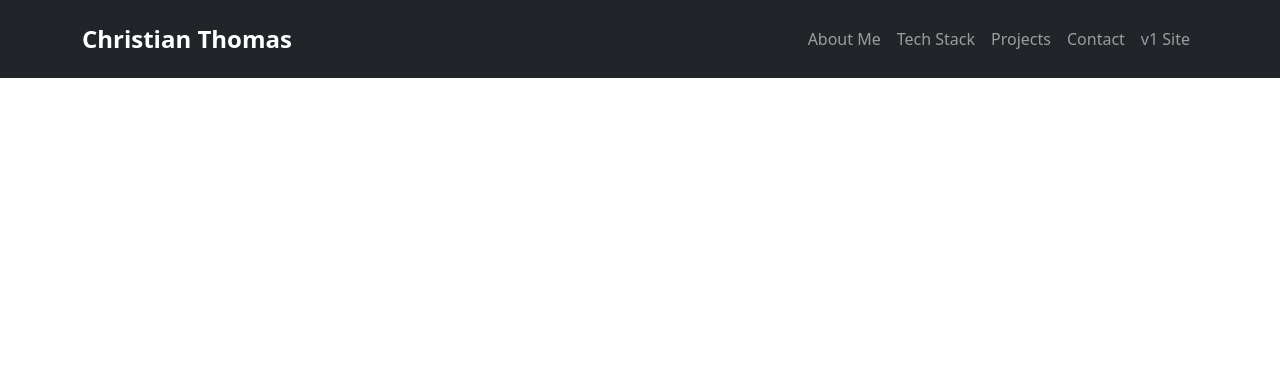
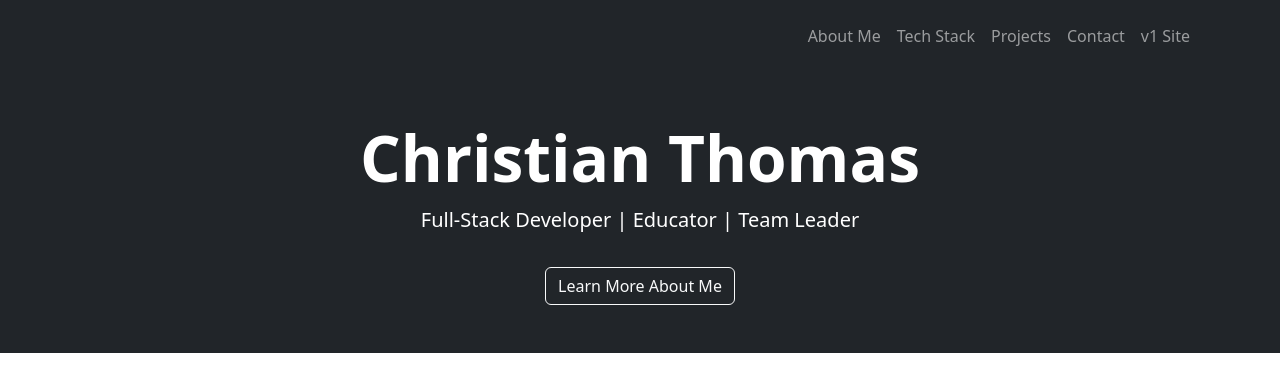
Before and after one commit to christhomas1190/christhomas1190.github.io, a React (Create React App) app in the folder react-portfolio/: page / in a window 1280 px wide. Shown: the top 392 px of the page. Built offline with nearby package versions, Linux system fonts and the light colour scheme.

Commit message:
Name with skilld created

```diff
--- a/react-portfolio/src/App.js
+++ b/react-portfolio/src/App.js
@@ -1,10 +1,12 @@
 import Header from './components/Header';
+import Hero from './components/Hero';
 import './App.css';
 
 function App() {
   return (
     <>
       <Header />
+      <Hero />
     </>
   );
 }
--- a/react-portfolio/src/components/Header.js
+++ b/react-portfolio/src/components/Header.js
@@ -6,7 +6,6 @@ export default function Header() {
     <Navbar bg="dark" variant="dark" expand="md" className="py-3">
       <Container>
         <Navbar.Brand href="#hero" className="fw-bold fs-4">
-          Christian Thomas
         </Navbar.Brand>
         <Navbar.Toggle aria-controls="portfolio-navbar" />
         <Navbar.Collapse id="portfolio-navbar">
--- a/react-portfolio/src/components/Hero.js
+++ b/react-portfolio/src/components/Hero.js
@@ -0,0 +1,15 @@
+import React from 'react';
+
+export default function Hero() {
+  return (
+    <section className="bg-dark text-white text-center py-5" id="hero">
+      <div className="container">
+        <h1 className="display-3 fw-bold">Christian Thomas</h1>
+        <p className="lead">Full-Stack Developer | Educator | Team Leader</p>
+        <a href="#about" className="btn btn-outline-light mt-3">
+          Learn More About Me
+        </a>
+      </div>
+    </section>
+  );
+}
```
